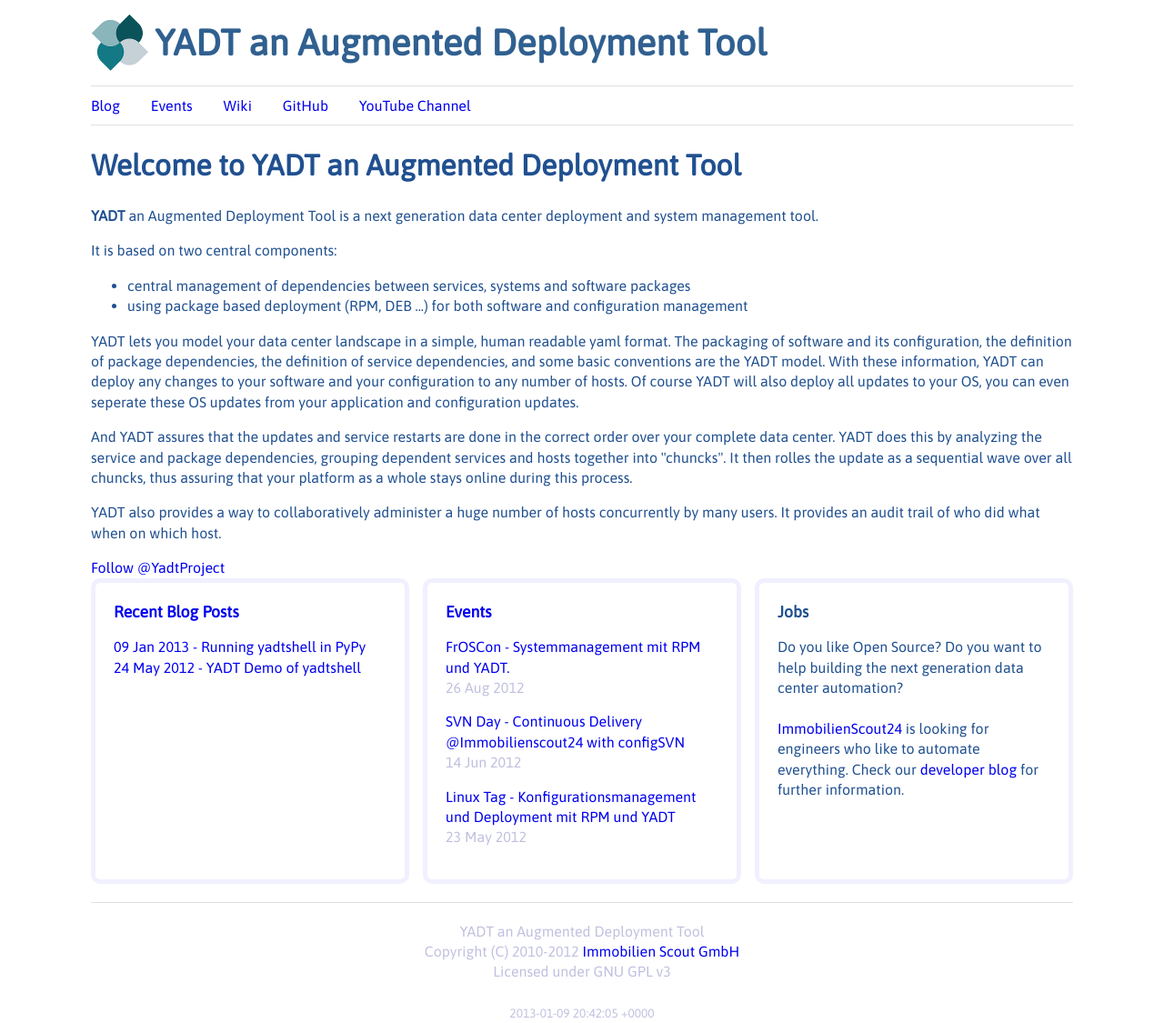
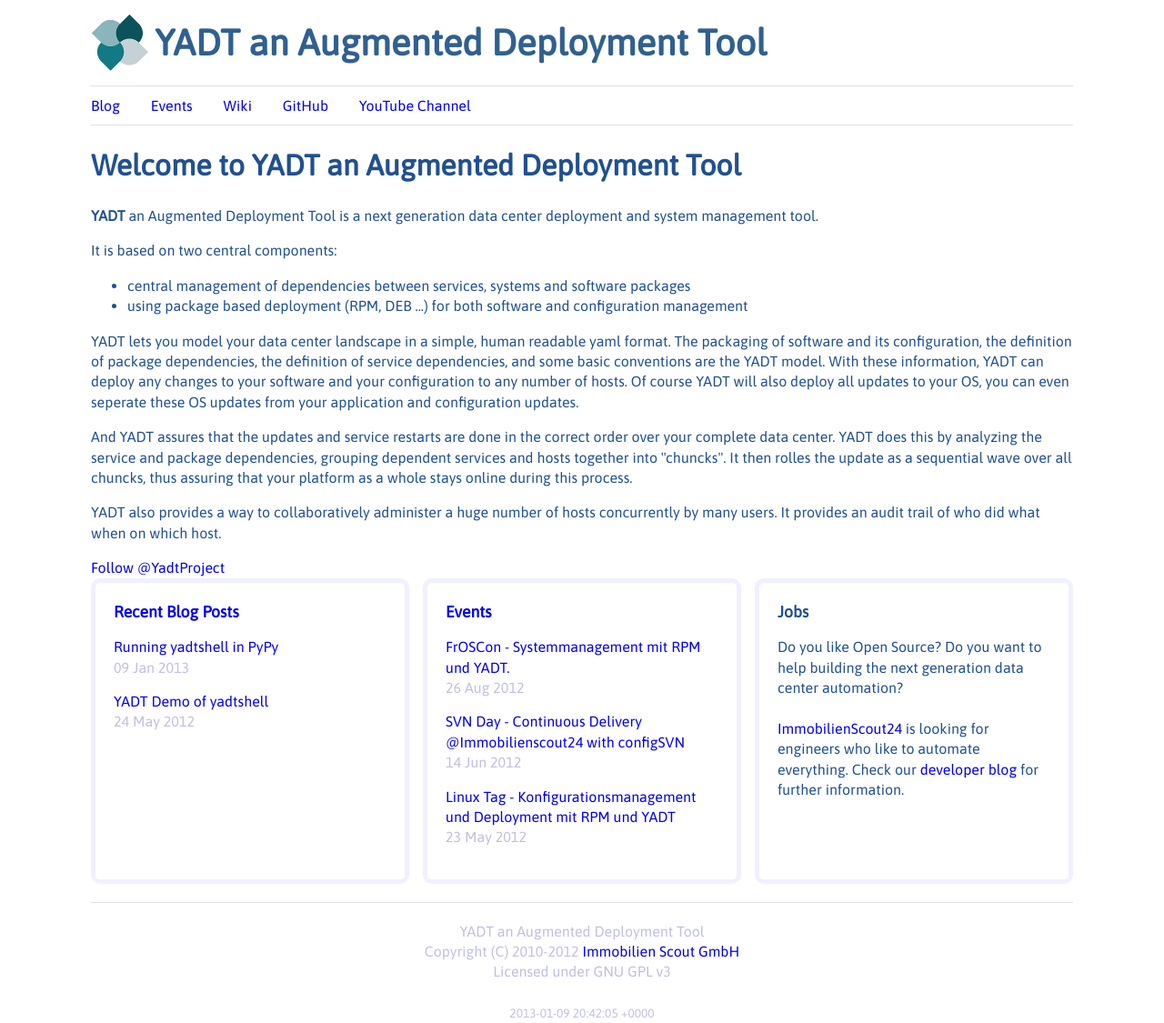
Before and after one commit to yadt/yadt.github.com, a Jekyll site: the page built from index.html, in a window 1280 px wide. Shown: the whole page at 91% size. Built offline with Jekyll 4.4.1, drawn with Linux system fonts in a browser that asks for light colours; comment, search, counter and statistics services are not loaded.

Commit message:
the blog entries look like the events

```diff
--- a/index.html
+++ b/index.html
@@ -46,7 +46,8 @@
     <div class="information-cell">
         <a class="information-title" href="/blog/">Recent Blog Posts</a>
         {% for post in site.categories.blog limit:3 %}
-            <a href="{{ post.url }}">{{ post.date | date_to_string }} - {{ post.title }}</a> <br>
+            <div><a href="{{ post.url }}">{{ post.title }}</a></div>
+            <div class="post-date">{{ post.date | date_to_string }}</div>
         {% endfor %}
     </div>
     <div class="information-spacer"></div>
```
